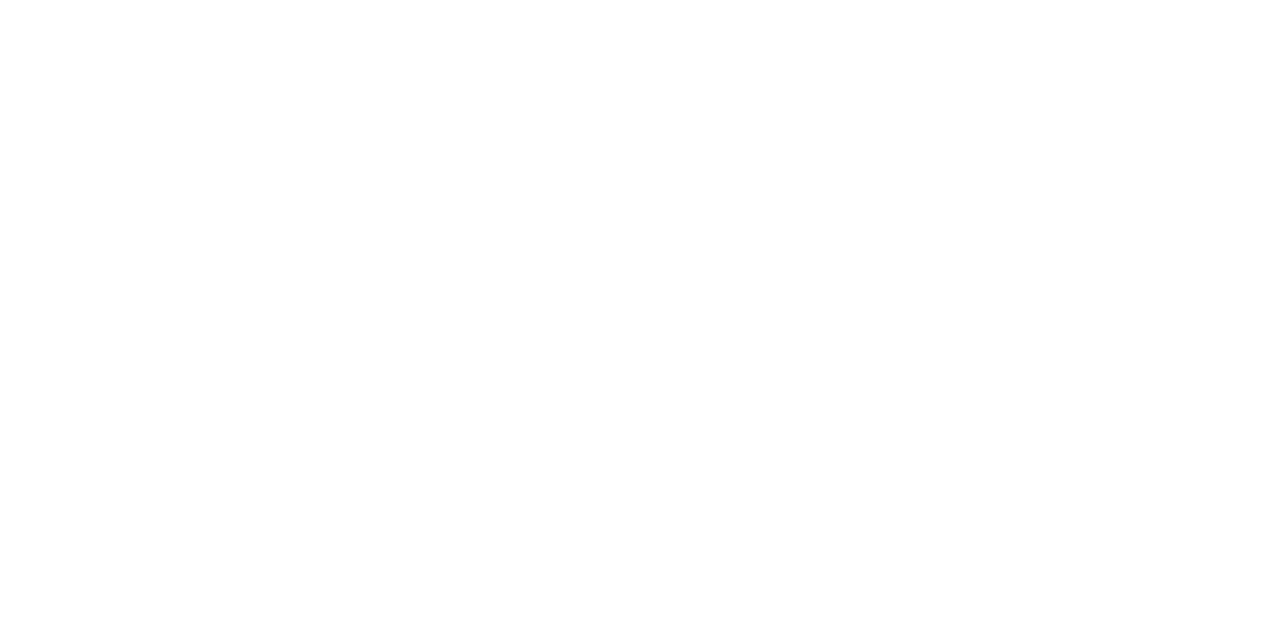
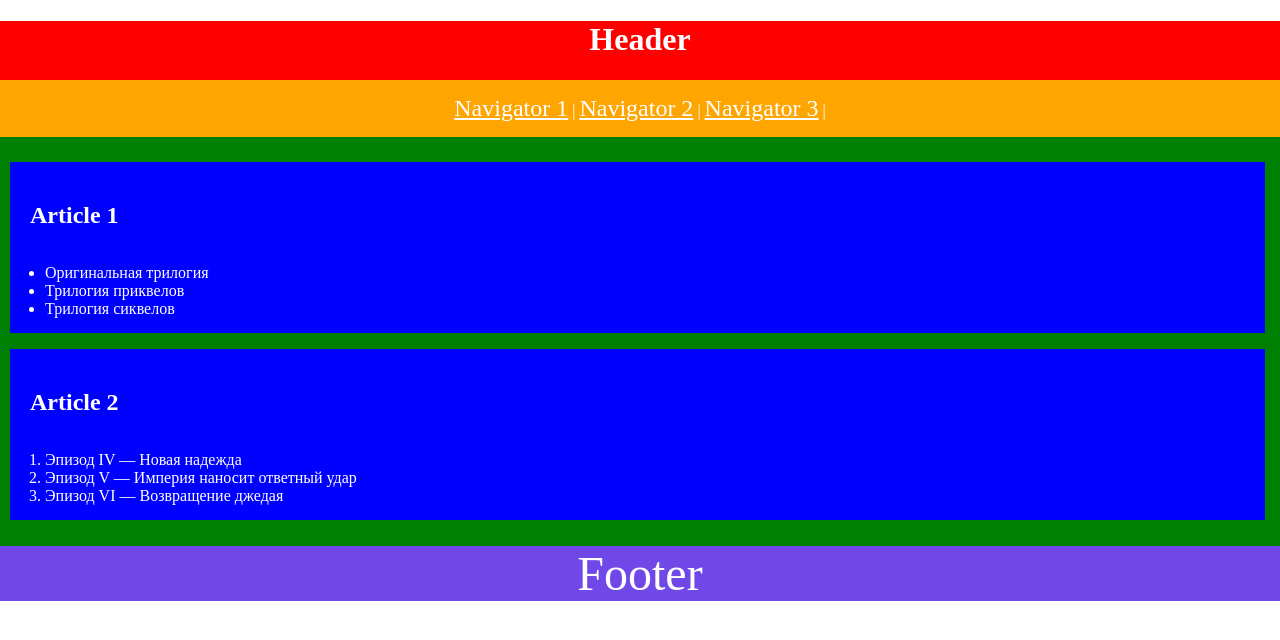
Before and after one commit to js-tasks-ru/htmlcss-20221107_pavel-glukhov, a website: page 02-dz0/01-semantic-mockup/solution.html in a window 1280 px wide. Drawn offline with Linux system fonts and the light colour scheme.

Commit message:
[dz-0] вводная задача решение

```diff
--- a/02-dz0/01-semantic-mockup/solution.html
+++ b/02-dz0/01-semantic-mockup/solution.html
@@ -1,4 +1,88 @@
 <!DOCTYPE html>
 <html lang="ru">
-    <!-- Ваше решение -->
+  <head>
+    <meta charset="utf-8">
+    <title>
+      Ds 0
+    </title>
+    <style>
+        body {
+            margin: 0;
+        }
+        html {
+            margin: 0;
+        }
+        header {
+            background-color: red;
+            color: white;
+            text-align: center;
+            padding-top: 0;
+        }
+        nav {
+            background-color: orange;
+            color: white;
+            text-align: center;
+            margin-bottom: 0;
+            padding: 15px;
+        }
+        a {
+            color: white;
+            font: 1.5em "Times New Roman", sans-serif;
+        }
+        main {
+            background-color: green;
+            text-align: center;
+            padding: 25px 15px 10px 10px;
+        }
+        article {
+            background-color: blue;
+            color: white;
+            text-align: left;
+            padding-left: 20px;
+            padding-top: 20px;
+        }
+        footer {
+            background-color: #7048E8;
+            color: white;
+            text-align: center;
+            font: 3em "Times New Roman", sans-serif;
+        }
+
+        ul,ol {
+            padding: 15px;
+        }
+
+    </style>
+  </head>
+  <body>
+    <header>
+      <h1>Header</h1>
+      <nav>
+        <a href="/navigato1">Navigator 1</a> |
+        <a href="/navigato2">Navigator 2</a> |
+        <a href="/navigato3">Navigator 3</a> |
+      </nav>
+    </header>
+    <main>
+      <article>
+        <h2>Article 1</h2>
+        <ul>
+          <li>Оригинальная трилогия</li>
+          <li>Трилогия приквелов</li>
+          <li>Трилогия сиквелов</li>
+        </ul>
+      </article>
+      <article>
+        <h2>Article 2</h2>
+        <ol>
+          <li>Эпизод IV — Новая надежда</li>
+          <li>Эпизод V — Империя наносит ответный удар</li>
+          <li>Эпизод VI — Возвращение джедая</li>
+        </ol>
+      </article>
+    </main>
+    <footer>
+      Footer
+    </footer>
+  </body>
 </html>
```
